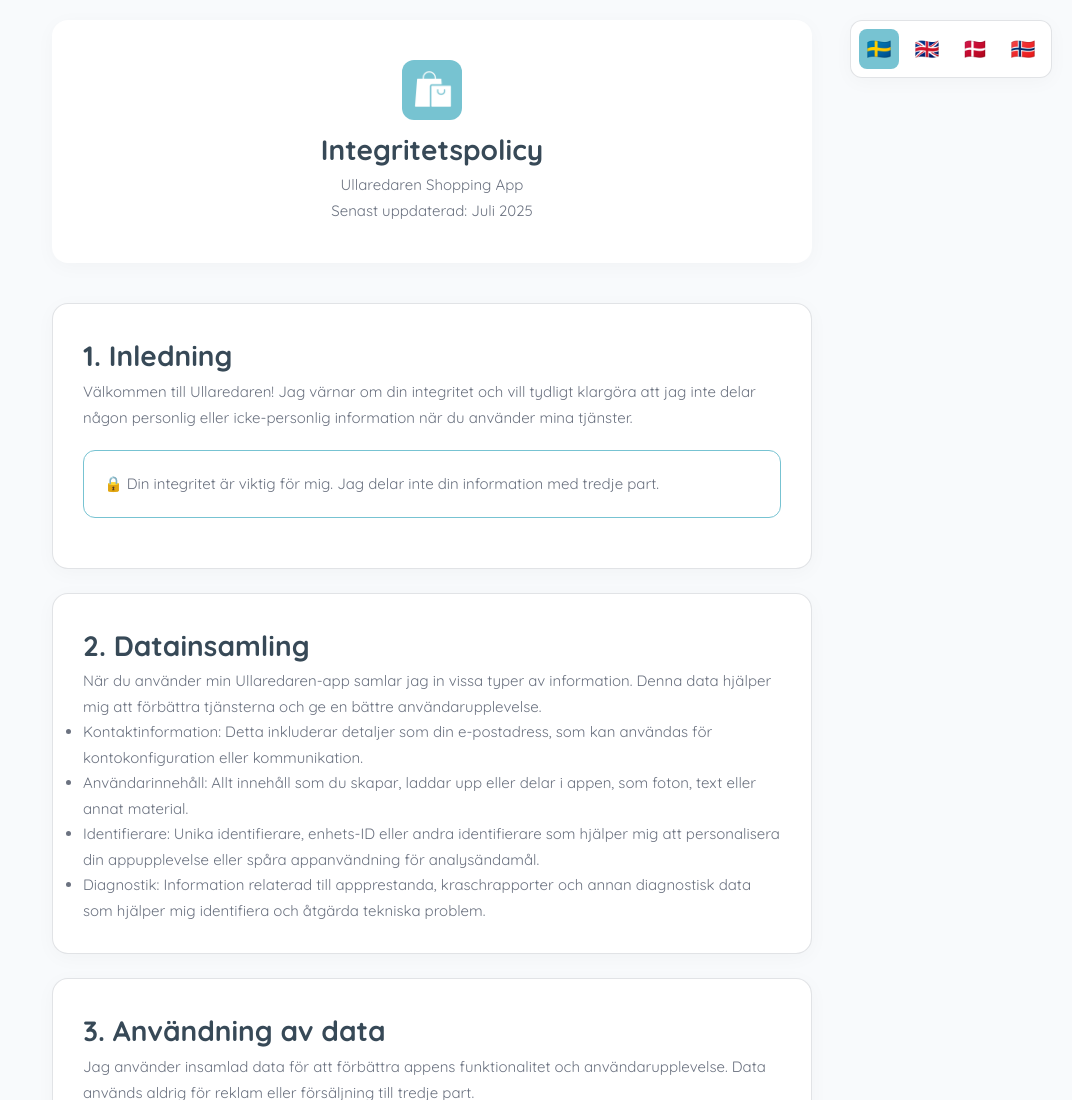
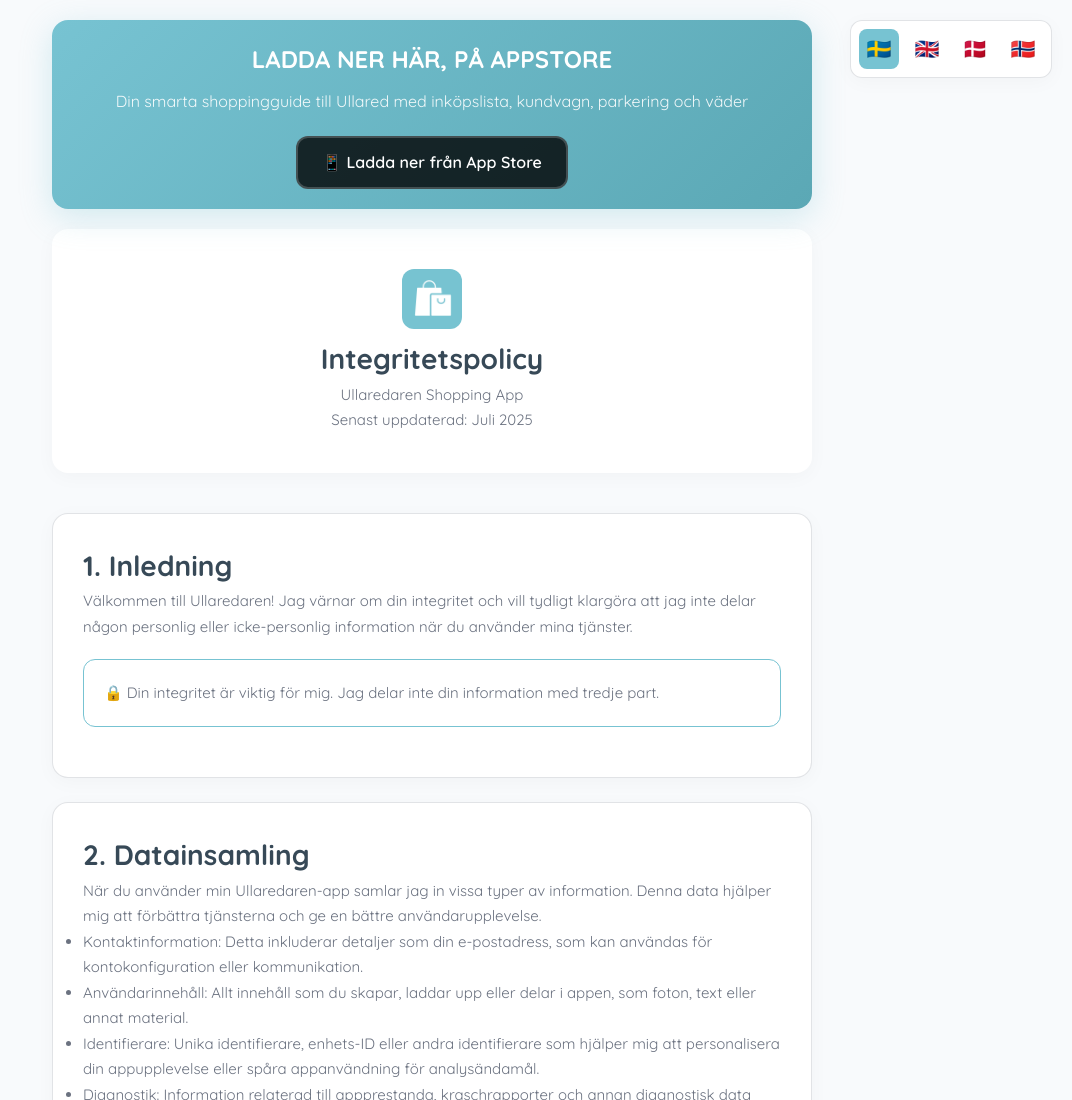
Before and after one commit to Ullaredaren/Ullaredaren.github.io, a plain HTML site: page index.html in a window 1280 px wide. Shown: the top 1100 px of the page, without its empty margins (208-1280 px from the left). Drawn offline with Linux system fonts and the light colour scheme.

Commit message:
Update index.html

```diff
--- a/index.html
+++ b/index.html
@@ -3,7 +3,15 @@
 <head>
     <meta charset="UTF-8">
     <meta name="viewport" content="width=device-width, initial-scale=1.0">
-    <title>Integritetspolicy - Ullaredaren</title>
+    <title>Gekås App – Ullaredaren</title>
+    <meta name="description" content="Ladda ner Gekås App – din smarta shoppingguide till Ullared med inköpslista, kundvagn, parkering och väder.">
+    <meta name="keywords" content="Gekås App, Ullaredaren, Ullared, Shoppingapp Gekås, kundvagn app, inköpslista Gekås">
+    <link rel="canonical" href="https://ullaredaren.github.io" />
+    <meta property="og:title" content="Gekås App – Ullaredaren">
+    <meta property="og:description" content="Den officiella appen för shopping i Ullared. Inköpslista, väder, parkering och mer.">
+    <meta property="og:image" content="https://github.com/Ullaredaren/Ullaredaren.github.io/blob/main/icon.jpg?raw=true">
+    <meta property="og:url" content="https://ullaredaren.github.io">
+    <meta name="robots" content="index, follow">
     <link href="https://fonts.googleapis.com/css2?family=Quicksand:wght@300;400;500;600;700&display=swap" rel="stylesheet">
     <style>
         :root {
@@ -102,6 +110,71 @@
             opacity: 1;
         }
 
+        .download-banner {
+            background: linear-gradient(135deg, var(--primary-color), #5BA8B5);
+            color: white;
+            text-align: center;
+            padding: 20px;
+            margin-bottom: 20px;
+            border-radius: 16px;
+            box-shadow: 0 8px 32px rgba(119, 195, 210, 0.3);
+            position: relative;
+            overflow: hidden;
+        }
+
+        .download-banner::before {
+            content: '';
+            position: absolute;
+            top: -50%;
+            left: -50%;
+            width: 200%;
+            height: 200%;
+            background: linear-gradient(45deg, transparent, rgba(255,255,255,0.1), transparent);
+            animation: shimmer 3s infinite;
+        }
+
+        @keyframes shimmer {
+            0% { transform: translateX(-100%) translateY(-100%) rotate(45deg); }
+            100% { transform: translateX(100%) translateY(100%) rotate(45deg); }
+        }
+
+        .download-banner h2 {
+            font-size: 24px;
+            font-weight: 700;
+            margin-bottom: 10px;
+            position: relative;
+            z-index: 2;
+        }
+
+        .download-banner p {
+            font-size: 16px;
+            margin-bottom: 20px;
+            color: rgba(255,255,255,0.9);
+            position: relative;
+            z-index: 2;
+        }
+
+        .app-store-btn {
+            display: inline-block;
+            background: rgba(0,0,0,0.8);
+            color: white;
+            padding: 12px 24px;
+            border-radius: 12px;
+            text-decoration: none;
+            font-weight: 600;
+            font-size: 16px;
+            transition: all 0.3s ease;
+            position: relative;
+            z-index: 2;
+            border: 2px solid rgba(255,255,255,0.2);
+        }
+
+        .app-store-btn:hover {
+            background: rgba(0,0,0,1);
+            transform: translateY(-2px);
+            box-shadow: 0 8px 25px rgba(0,0,0,0.3);
+        }
+
         .header {
             text-align: center;
             margin-bottom: 40px;
@@ -173,6 +246,14 @@
     </div>
 
     <div class="container">
+        <div class="download-banner">
+            <h2 data-translate="download_title">LADDA NER HÄR, PÅ APPSTORE</h2>
+            <p data-translate="download_description">Din smarta shoppingguide till Ullared med inköpslista, kundvagn, parkering och väder</p>
+            <a href="https://apps.apple.com/se/app/ullaredaren/id6468036174" class="app-store-btn" data-translate="download_button">
+                📱 Ladda ner från App Store
+            </a>
+        </div>
+
         <div class="header">
             <div class="app-icon">
                 <img src="https://github.com/Ullaredaren/Ullaredaren.github.io/blob/main/icon.jpg?raw=true" alt="App Icon">
@@ -229,6 +310,9 @@
     <script>
         const translations = {
             sv: {
+                download_title: "LADDA NER HÄR, PÅ APPSTORE",
+                download_description: "Din smarta shoppingguide till Ullared med inköpslista, kundvagn, parkering och väder",
+                download_button: "📱 Ladda ner från App Store",
                 privacy_policy_title: "Integritetspolicy",
                 app_name: "Ullaredaren Shopping App",
                 last_updated: "Senast uppdaterad: Juli 2025",
@@ -253,6 +337,9 @@
                 contact_text: "Om du har frågor kontakta mig via appen."
             },
             en: {
+                download_title: "DOWNLOAD HERE, ON APPSTORE",
+                download_description: "Your smart shopping guide to Ullared with shopping list, cart, parking and weather",
+                download_button: "📱 Download from App Store",
                 privacy_policy_title: "Privacy Policy",
                 app_name: "Ullaredaren Shopping App",
                 last_updated: "Last updated: July 2025",
@@ -277,6 +364,9 @@
                 contact_text: "If you have any questions, please contact me via the app."
             },
             da: {
+                download_title: "DOWNLOAD HER, PÅ APPSTORE",
+                download_description: "Din smarte shoppinguide til Ullared med indkøbsliste, kurv, parkering og vejr",
+                download_button: "📱 Download fra App Store",
                 privacy_policy_title: "Fortrolighedspolitik",
                 app_name: "Ullaredaren Shopping App",
                 last_updated: "Sidst opdateret: Juli 2025",
@@ -301,6 +391,9 @@
                 contact_text: "Hvis du har spørgsmål, kontakt mig venligst via appen."
             },
             no: {
+                download_title: "LAST NED HER, PÅ APPSTORE",
+                download_description: "Din smarte handleguide til Ullared med handleliste, handlekurv, parkering og vær",
+                download_button: "📱 Last ned fra App Store",
                 privacy_policy_title: "Personvernregler",
                 app_name: "Ullaredaren Shopping App",
                 last_updated: "Sist oppdatert: Juli 2025",
```
